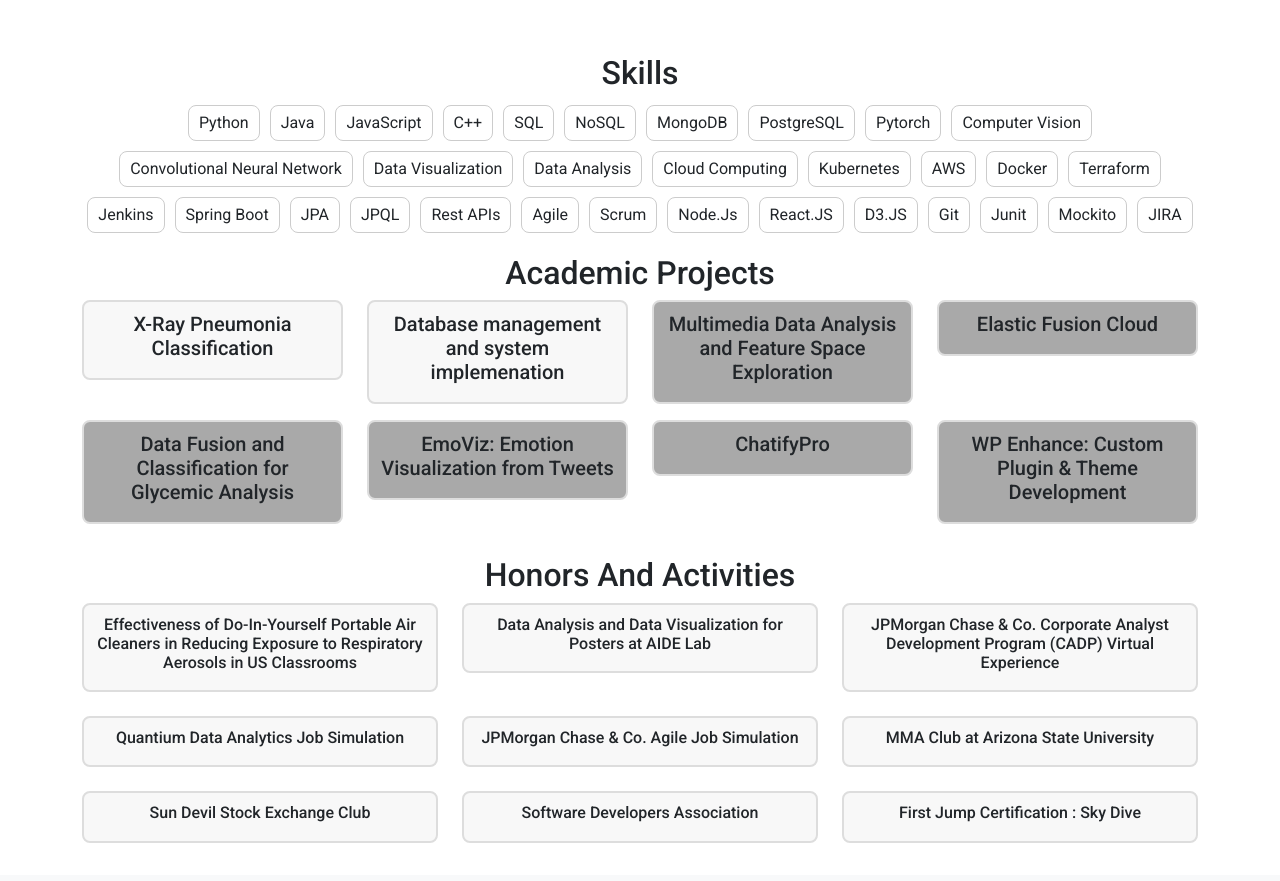
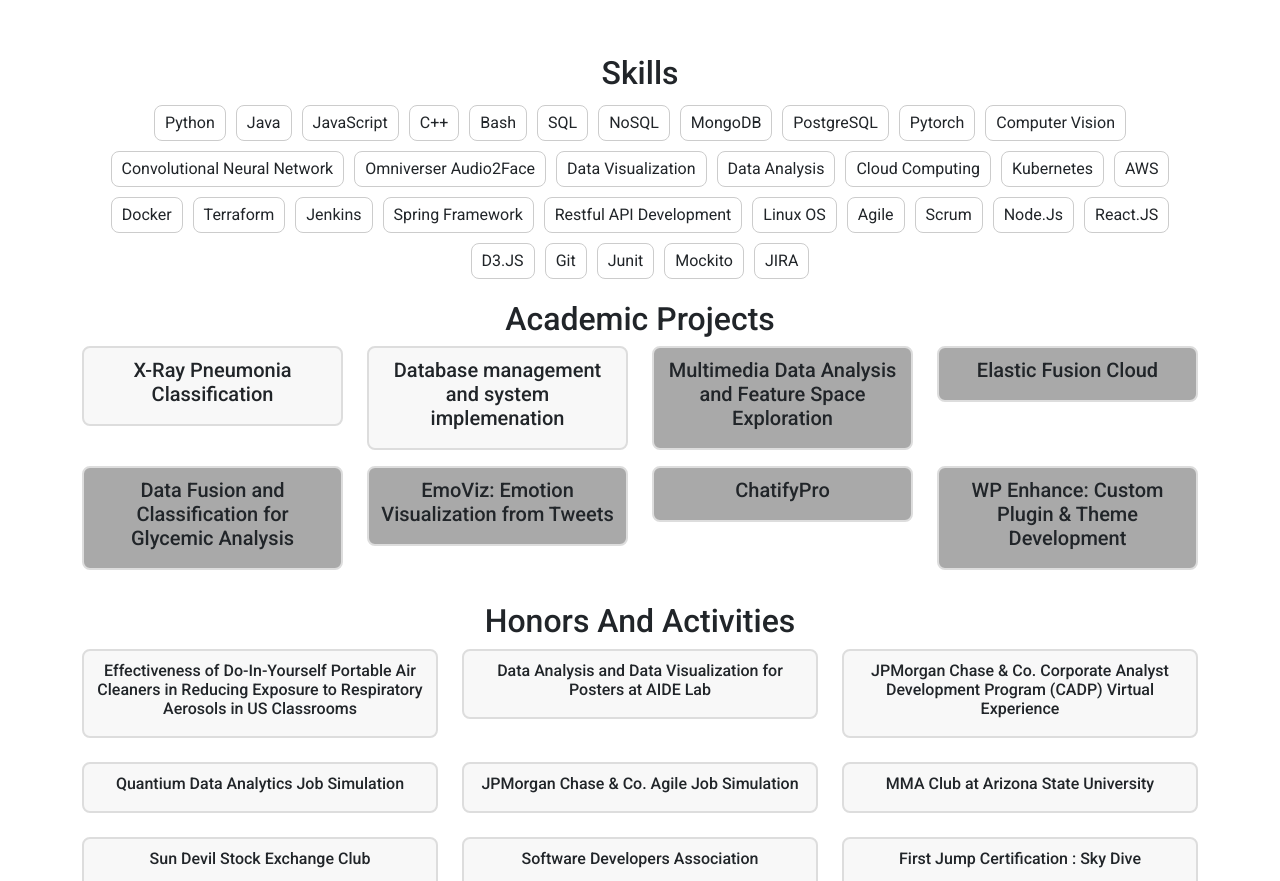
Before and after one commit to vrcoder70/vrcoder70.github.io, a React (Create React App) app: page / in a window 1280 px wide. Shown: the part 2156-3037 px from the top of the page. Built offline with nearby package versions, Linux system fonts and the light colour scheme.

Commit message:
Change logo

```diff
--- a/public/index.html
+++ b/public/index.html
@@ -2,14 +2,14 @@
 <html lang="en">
   <head>
     <meta charset="utf-8" />
-    <link rel="icon" href="%PUBLIC_URL%/favicon.ico" />
+    <link rel="icon" href="%PUBLIC_URL%/myLogo.ico" />
     <meta name="viewport" content="width=device-width, initial-scale=1" />
     <meta name="theme-color" content="#000000" />
     <meta
       name="description"
       content="Web site created using create-react-app"
     />
-    <link rel="apple-touch-icon" href="%PUBLIC_URL%/logo192.png" />
+    <!-- <link rel="apple-touch-icon" href="%PUBLIC_URL%/logo192.png" /> -->
     <!--
       manifest.json provides metadata used when your web app is installed on a
       user's mobile device or desktop. See https://developers.google.com/web/fundamentals/web-app-manifest/
@@ -26,7 +26,7 @@
     -->
     <link rel="stylesheet" href="https://cdnjs.cloudflare.com/ajax/libs/font-awesome/5.15.4/css/all.min.css" />
     <link rel="stylesheet" href="https://fonts.googleapis.com/css2?family=Roboto:wght@400;500;700&display=swap">
-    <title>Vraj Rana Tech Portfolio</title>
+    <title>Vraj Rana Portfolio</title>
   </head>
   <body>
     <noscript>You need to enable JavaScript to run this app.</noscript>
--- a/src/Skills.js
+++ b/src/Skills.js
@@ -4,8 +4,8 @@ import './Skills.css';
 const Skills = () => {
     // Define your skills here
     const skills = [
-        "Python", "Java", "JavaScript", "C++", "SQL", "NoSQL", "MongoDB", "PostgreSQL", "Pytorch", "Computer Vision", "Convolutional Neural Network", "Data Visualization", "Data Analysis",
-        "Cloud Computing", "Kubernetes", "AWS", "Docker",  "Terraform", "Jenkins", "Spring Boot", "JPA", "JPQL", "Rest APIs", "Agile", "Scrum",
+        "Python", "Java", "JavaScript", "C++", "Bash", "SQL", "NoSQL", "MongoDB", "PostgreSQL", "Pytorch", "Computer Vision", "Convolutional Neural Network", "Omniverser Audio2Face", "Data Visualization", "Data Analysis",
+        "Cloud Computing", "Kubernetes", "AWS", "Docker",  "Terraform", "Jenkins", "Spring Framework", "Restful API Development", "Linux OS" ,"Agile", "Scrum",
         "Node.Js", "React.JS", "D3.JS", "Git", "Junit", "Mockito", "JIRA"
     ];
 
```
Also changed, not shown: 2 other files (tests, documents, lock files or other folders).
